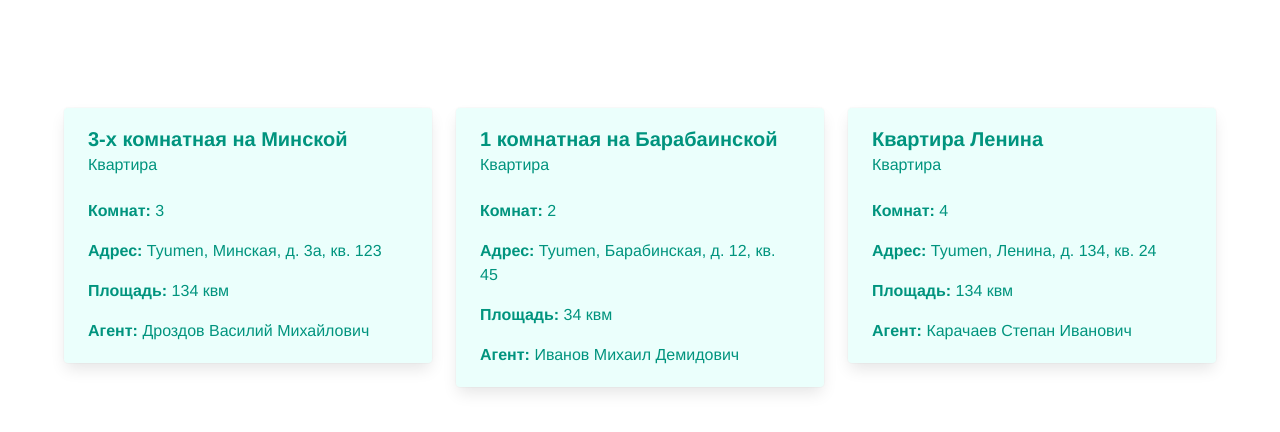
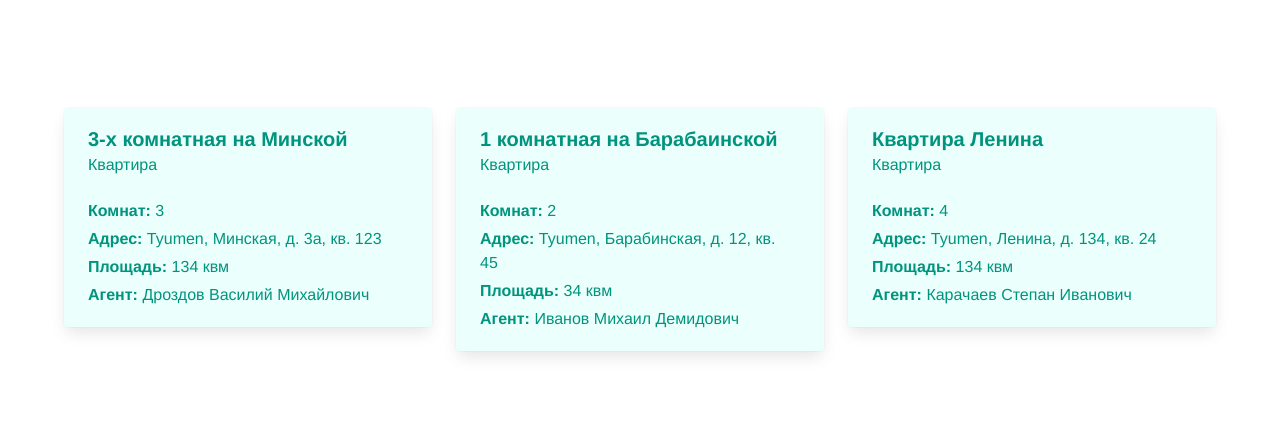
Before and after one commit to iozheg/flats_test_task, a Vue app: page / in a window 1280 px wide. Shown: the top 432 px of the page. Built offline with nearby package versions, Linux system fonts and the light colour scheme.

Commit message:
update style

```diff
--- a/src/components/FlatItem.vue
+++ b/src/components/FlatItem.vue
@@ -1,18 +1,18 @@
 <template>
-  <!-- <div class="tile is-4 is-parent"> -->
   <div class="box notification is-primary is-light">
     <article class=" has-text-left">
       <p class="title is-5">{{ attributes.title }}</p>
       <p class="subtitle is-6">{{ type }}</p>
       <div class="content">
-          <p><b>Комнат:</b> {{ attributes.rooms }}</p>
-          <p><b>Адрес:</b> {{ address }}</p>
-          <p><b>Площадь:</b> {{ area }}</p>
-          <p><b>Агент:</b> {{ agent }}</p>
+        <ul class="flat-attrs-list">
+          <li><b>Комнат:</b> {{ attributes.rooms }}</li>
+          <li><b>Адрес:</b> {{ address }}</li>
+          <li><b>Площадь:</b> {{ area }}</li>
+          <li><b>Агент:</b> {{ agent }}</li>
+        </ul>
       </div>
     </article>
   </div>
-  <!-- </div> -->
 </template>
 
 <script>
@@ -51,3 +51,10 @@ export default {
   },
 };
 </script>
+
+<style scoped>
+.flat-attrs-list {
+  list-style-type: none;
+  margin-left: 0;
+}
+</style>
```
Lines whose indentation alone changed are shown as unchanged.
